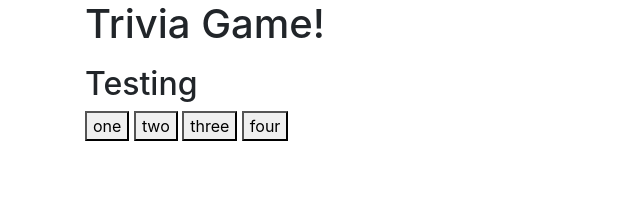
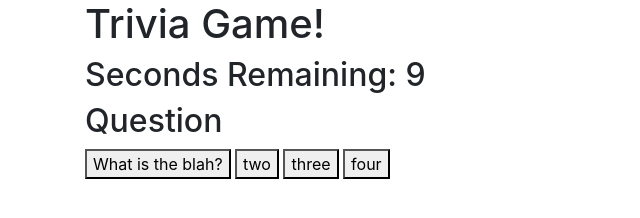
Before and after one commit to PTMcEneaney/Trivia-Game, a plain HTML site: page index.html in a window 1280 px wide. Both pictures are taken after a click on the button "Start Game". Shown: the whole page, without its empty margins (0-640 px from the left). Drawn offline with nearby package versions, Linux system fonts and the light colour scheme.

Commit message:
add timer functionality so questions will cycle without any user input

```diff
--- a/assets/javascript/app.js
+++ b/assets/javascript/app.js
@@ -15,60 +15,149 @@ var gamePlaying;
     var correct = 0;
     var incorrect = 0;
     var unanswered = 0;
+    var thirtySec;
+    var threeSec;
+    var timeLeftA = 30;
+    var timeLeftB = 3;
+    var currentQuestion = 0;
+
+
 
     var questions = [
         {
-        prompt: "Testing",
-        btnA: "one",
+            prompt: "Question",
+            btnA: "What is the blah?",
             btnB: "two",
             btnC: "three",
             btnD: "four",
             answer: "B",
         },
-  /*   "1" = {
-
+        {
+            prompt: "Testing1",
+            btnA: "What is the blahhhh?",
+            btnB: "two",
+            btnC: "three",
+            btnD: "four",
+            answer: "B",
         },
-    "2" =  */
+        {
+            prompt: "Testing2",
+            btnA: "What is the blahhhh?",
+            btnB: "two",
+            btnC: "three",
+            btnD: "four",
+            answer: "B",
+        },
+        {
+            prompt: "Testing3",
+            btnA: "What is the blahhhh?",
+            btnB: "two",
+            btnC: "three",
+            btnD: "four",
+            answer: "B",
+        },
+        {
+            prompt: "Testing4",
+            btnA: "What is the blahhhh?",
+            btnB: "two",
+            btnC: "three",
+            btnD: "four",
+            answer: "B",
+        },
     ];
 
 
-var init = function() {
+    var init = function () {
         $('.startButton').removeClass('d-none');
+        gamePlaying = false;
     };
 
     var startGame = function () {
-    gamePlaying = true
+        gamePlaying = true;
+        currentQuestion = 0;
         $('.startButton').addClass('d-none');
-}
 
-var currentQuestion = 0;
-var nextQuestion = function (letter) {
+    };
+
+    var btnQuestion = function (letter) {
         $('#btn' + letter).html(questions[currentQuestion]["btn" + letter]);
         $('#prompt').html(questions[currentQuestion].prompt);
     };
 
-setInterval(timer, 1000);
+    var nextQuestion = function () {
+        btnQuestion("A");
+        btnQuestion("B");
+        btnQuestion("C");
+        btnQuestion("D");
 
-function timer() {
+        timeLeftA = 10;
+        thirtySec = setInterval(timerA, 1000);
 
-}
+        $('.page1').removeClass('d-none');
+        $('.page2').addClass('d-none');
+
+    };
+
+    var postQuestion = function () {
+
+        timeLeftB = 3;
+        threeSec = setInterval(timerB, 1000);
+
+        $('.page1').addClass('d-none');
+        $('.page2').removeClass('d-none');
+
+        currentQuestion++;
+        console.log(currentQuestion);
 
 
-nextQuestion("A");
-nextQuestion("B");
-nextQuestion("C");
-nextQuestion("D");
+    };
+
+
+        //setInterval(timer, 3*1000);
+
+     var timerA = function() {
+            if (timeLeftA >= 0) {
+                $('#timerA').text('Seconds Remaining: ' + timeLeftA);
+                timeLeftA--;
+            } else {
+                $('#timerA').addClass('d-none');
+                $('#timerB').removeClass('d-none');
+
+                clearInterval(thirtySec);
+
+                postQuestion();
+                return;
+            }
+        };
+        var timerB = function() {
+            if (timeLeftB >= 0) {
+                $('#timerB').text('Seconds Remaining: ' + timeLeftB);
+                timeLeftB--;
+            } else {
+                $('#timerB').addClass('d-none');
+                $('#timerA').removeClass('d-none');
+
+                clearInterval(threeSec);
+                nextQuestion();
+
+                return;
+            }
+        };
+
         //Start button to call the start function
         //init --> display start button, reset all values
-
         //on click START--> hide start button & nextQuestion function
-$('button').on("click", function(){
+        $('button').on("click", function() {
             if ($(this).hasClass('startButton')) {
                 startGame();
                 nextQuestion();
+                $('.page1').removeClass('d-none');
+
             } else if ($(this).hasClass('guess')) {
                 $('.page1').addClass('d-none');
                 $('.page2').removeClass('d-none');
+                postQuestion();
+
                 if ($(this)[0].value == questions[currentQuestion].answer) {
                     correct++;
                 } else {
@@ -90,17 +179,6 @@ $('button').on("click", function(){
         // display "the correct answer was ___" & gif of correct answer
         //set timer for 3 seconds, then pull the next question
 
-
-
-
-
-
-
-
-
-
-
-
         //win condition --> game playing = false
         //create and display div with correct, incorrect, and unasnwered variables
 
--- a/index.html
+++ b/index.html
@@ -36,12 +36,15 @@
             <h1 class="col-12">Trivia Game!</h1>
         </div>
         <div class="row">
-            <h2 class="col-12" id="timer"></h2>
+            <div class="col-12">
+            <h2 id="timerA"></h2>
+            <h2 id="timerB"></h2>
             <button class="startButton">Start Game</button>
+        </div>
         </div>
         <div class="row">
             <div class="col-12">
-                <div class="page1">
+                <div class="page1 d-none">
                     <h2 id="prompt">Question 1</h2>
                     <div>
                         <button class="guess" id="btnA" value="A"></button>
```
Lines whose indentation alone changed are shown as unchanged.
